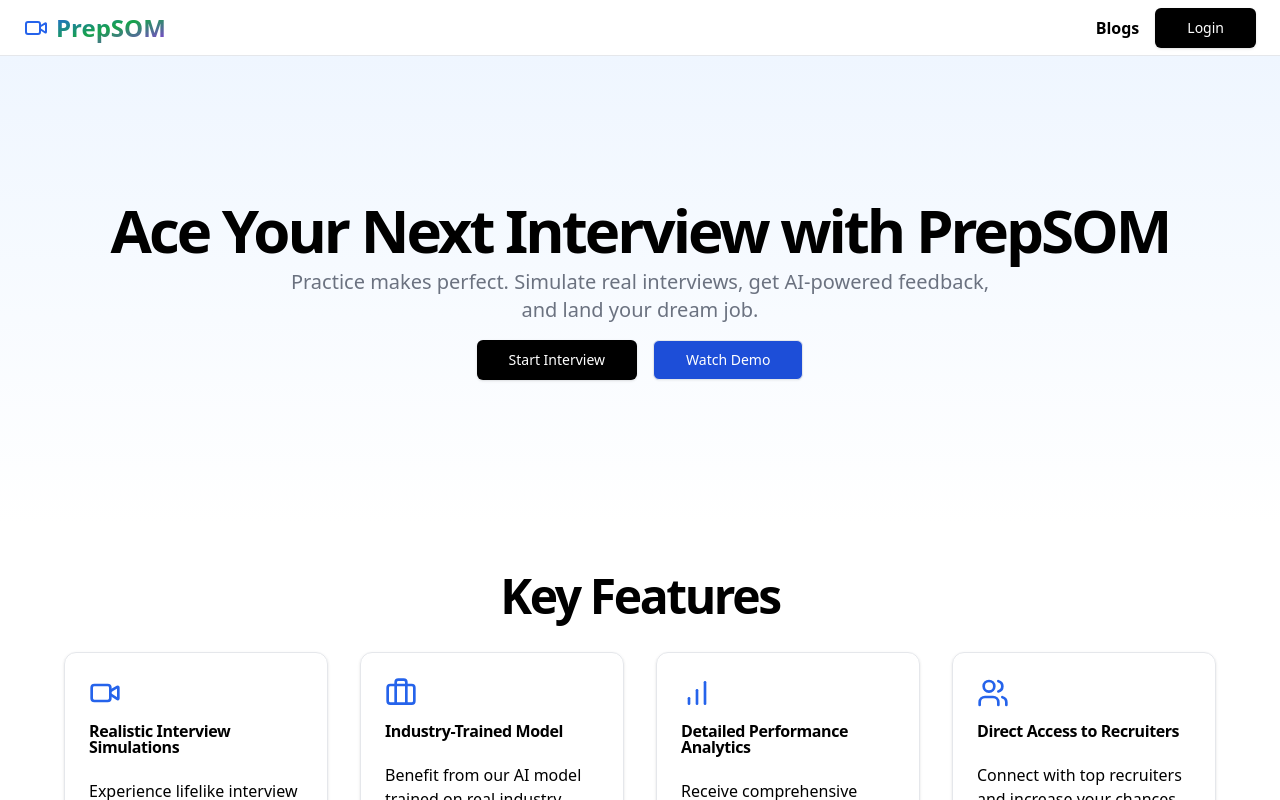
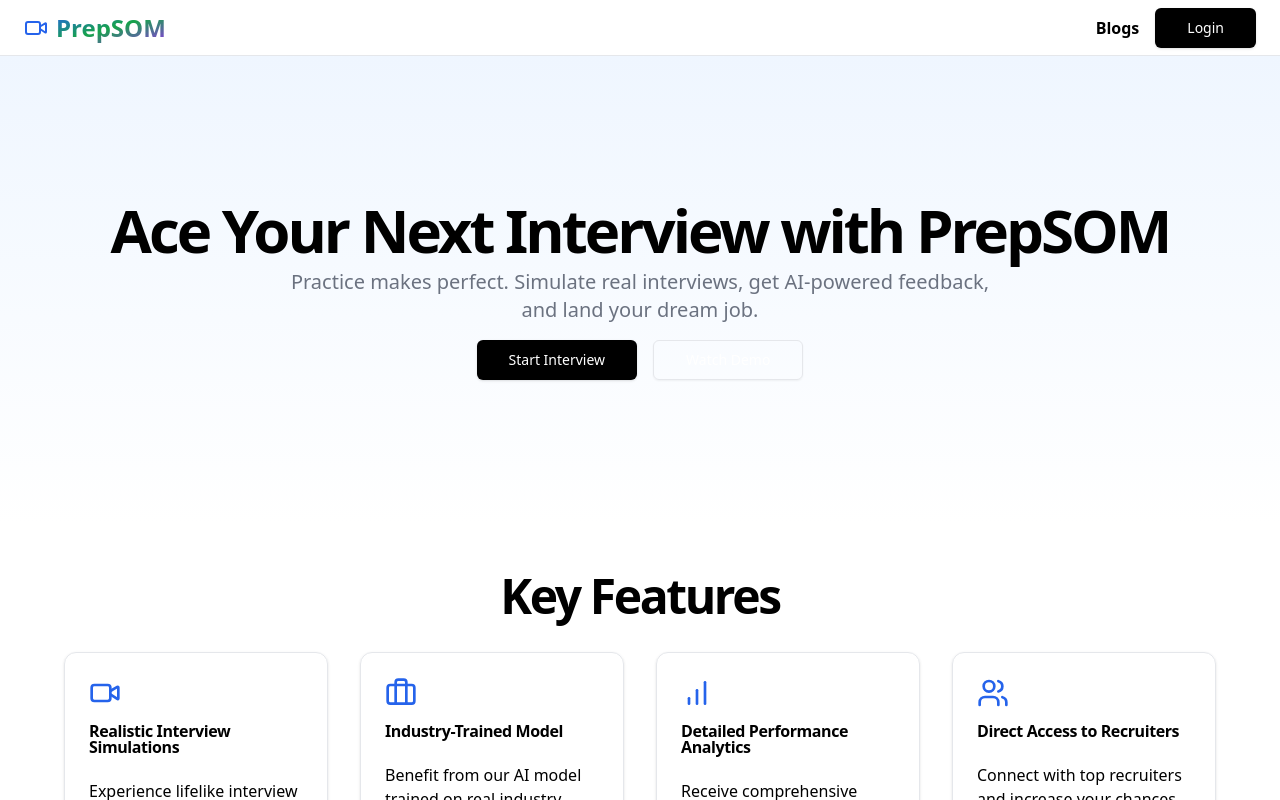
Before and after one commit to shubh-37/udaan-frontend, a React (Vite) app: page / in a window 1280 px wide. Shown: the top 800 px of the page. Built offline with nearby package versions, Linux system fonts and the light colour scheme; no server answers.

Commit message:
UI Components

```diff
--- a/src/components/ui/button.tsx
+++ b/src/components/ui/button.tsx
@@ -12,9 +12,9 @@ const buttonVariants = cva(
         default:
           "bg-primary text-primary-foreground shadow hover:bg-primary/90",
         destructive:
-          "bg-destructive text-destructive-foreground shadow-sm hover:bg-destructive/90",
+          "bg-red-500 text-white shadow-sm hover:bg-destructive/90",
         outline:
-          "border border-input bg-background shadow-sm hover:bg-accent hover:text-accent-foreground",
+          "border border-input bg-background3 shadow-sm hover:bg-accent hover:text-accent-foreground",
         secondary:
           "bg-secondary text-secondary-foreground shadow-sm hover:bg-secondary/80",
         ghost: "hover:bg-accent hover:text-accent-foreground",
--- a/src/components/ui/dialog.tsx
+++ b/src/components/ui/dialog.tsx
@@ -36,7 +36,7 @@ const DialogContent = React.forwardRef<
     <DialogPrimitive.Content
       ref={ref}
       className={cn(
-        "fixed left-[50%] top-[50%] z-50 grid w-full max-w-lg translate-x-[-50%] translate-y-[-50%] gap-4 border bg-background p-6 shadow-lg duration-200 data-[state=open]:animate-in data-[state=closed]:animate-out data-[state=closed]:fade-out-0 data-[state=open]:fade-in-0 data-[state=closed]:zoom-out-95 data-[state=open]:zoom-in-95 data-[state=closed]:slide-out-to-left-1/2 data-[state=closed]:slide-out-to-top-[48%] data-[state=open]:slide-in-from-left-1/2 data-[state=open]:slide-in-from-top-[48%] sm:rounded-lg",
+        "fixed left-[50%] top-[50%] z-50 grid w-full max-w-lg translate-x-[-50%] translate-y-[-50%] gap-4 border bg-background3 p-6 shadow-lg duration-200 data-[state=open]:animate-in data-[state=closed]:animate-out data-[state=closed]:fade-out-0 data-[state=open]:fade-in-0 data-[state=closed]:zoom-out-95 data-[state=open]:zoom-in-95 data-[state=closed]:slide-out-to-left-1/2 data-[state=closed]:slide-out-to-top-[48%] data-[state=open]:slide-in-from-left-1/2 data-[state=open]:slide-in-from-top-[48%] sm:rounded-lg",
         className
       )}
       {...props}
--- a/src/components/ui/drawer.tsx
+++ b/src/components/ui/drawer.tsx
@@ -31,7 +31,7 @@ const DrawerContent = React.forwardRef<
     <DrawerPrimitive.Content
       ref={ref}
       className={cn(
-        'fixed inset-x-0 bottom-0 z-50 flex flex-col rounded-t-[10px] border bg-background',
+        'fixed inset-x-0 bottom-0 z-50 flex flex-col rounded-t-[10px] border bg-background3',
         'min-h-[90vh] max-h-[100vh] overflow-y-auto pb-[env(safe-area-inset-bottom)]', // Adjust height and handle overflow
         className
       )}
--- a/src/components/ui/sheet.tsx
+++ b/src/components/ui/sheet.tsx
@@ -29,7 +29,7 @@ const SheetOverlay = React.forwardRef<
 SheetOverlay.displayName = SheetPrimitive.Overlay.displayName
 
 const sheetVariants = cva(
-  "fixed z-50 gap-4 bg-background p-6 shadow-lg transition ease-in-out data-[state=closed]:duration-300 data-[state=open]:duration-500 data-[state=open]:animate-in data-[state=closed]:animate-out",
+  "fixed z-50 gap-4 bg-background3 p-6 shadow-lg transition ease-in-out data-[state=closed]:duration-300 data-[state=open]:duration-500 data-[state=open]:animate-in data-[state=closed]:animate-out",
   {
     variants: {
       side: {
--- a/src/components/ui/slider.tsx
+++ b/src/components/ui/slider.tsx
@@ -15,7 +15,7 @@ const Slider = React.forwardRef<
     <SliderPrimitive.Track className="relative h-1.5 w-full grow overflow-hidden rounded-full bg-primary/20">
       <SliderPrimitive.Range className="absolute h-full bg-primary" />
     </SliderPrimitive.Track>
-    <SliderPrimitive.Thumb className="block h-4 w-4 rounded-full border border-primary/50 bg-background shadow transition-colors focus-visible:outline-none focus-visible:ring-1 focus-visible:ring-ring disabled:pointer-events-none disabled:opacity-50" />
+    <SliderPrimitive.Thumb className="block h-4 w-4 rounded-full border border-primary/50 bg-background3 shadow transition-colors focus-visible:outline-none focus-visible:ring-1 focus-visible:ring-ring disabled:pointer-events-none disabled:opacity-50" />
   </SliderPrimitive.Root>
 ));
 Slider.displayName = SliderPrimitive.Root.displayName;
--- a/src/components/ui/switch.tsx
+++ b/src/components/ui/switch.tsx
@@ -9,7 +9,7 @@ const Switch = React.forwardRef<
 >(({ className, ...props }, ref) => (
   <SwitchPrimitives.Root
     className={cn(
-      "peer inline-flex h-5 w-9 shrink-0 cursor-pointer items-center rounded-full border-2 border-transparent shadow-sm transition-colors focus-visible:outline-none focus-visible:ring-2 focus-visible:ring-ring focus-visible:ring-offset-2 focus-visible:ring-gray-400 disabled:cursor-not-allowed disabled:opacity-50 data-[state=checked]:bg-gray-500 data-[state=unchecked]:bg-gray-300",
+      "peer inline-flex h-5 w-9 shrink-0 cursor-pointer items-center rounded-full border-2 border-transparent shadow-sm transition-colors focus-visible:outline-none focus-visible:ring-2 focus-visible:ring-ring focus-visible:ring-offset-2 focus-visible:ring-offset-background disabled:cursor-not-allowed disabled:opacity-50 data-[state=checked]:bg-primary data-[state=unchecked]:bg-input",
       className
     )}
     {...props}
@@ -17,7 +17,7 @@ const Switch = React.forwardRef<
   >
     <SwitchPrimitives.Thumb
       className={cn(
-        "pointer-events-none block h-4 w-4 rounded-full bg-black shadow-lg ring-0 transition-transform data-[state=checked]:translate-x-4 data-[state=unchecked]:translate-x-0"
+        "pointer-events-none block h-4 w-4 rounded-full bg-background3 shadow-lg ring-0 transition-transform data-[state=checked]:translate-x-4 data-[state=unchecked]:translate-x-0"
       )}
     />
   </SwitchPrimitives.Root>
```
